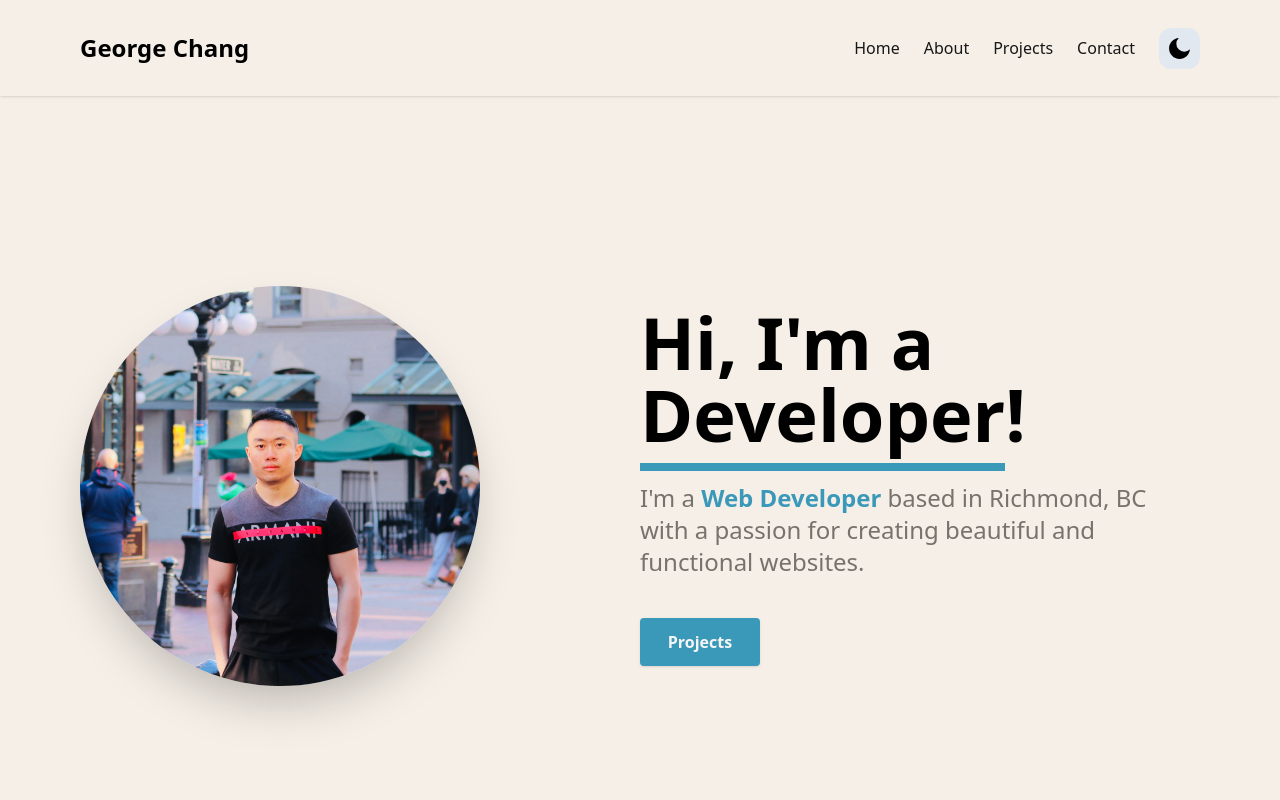
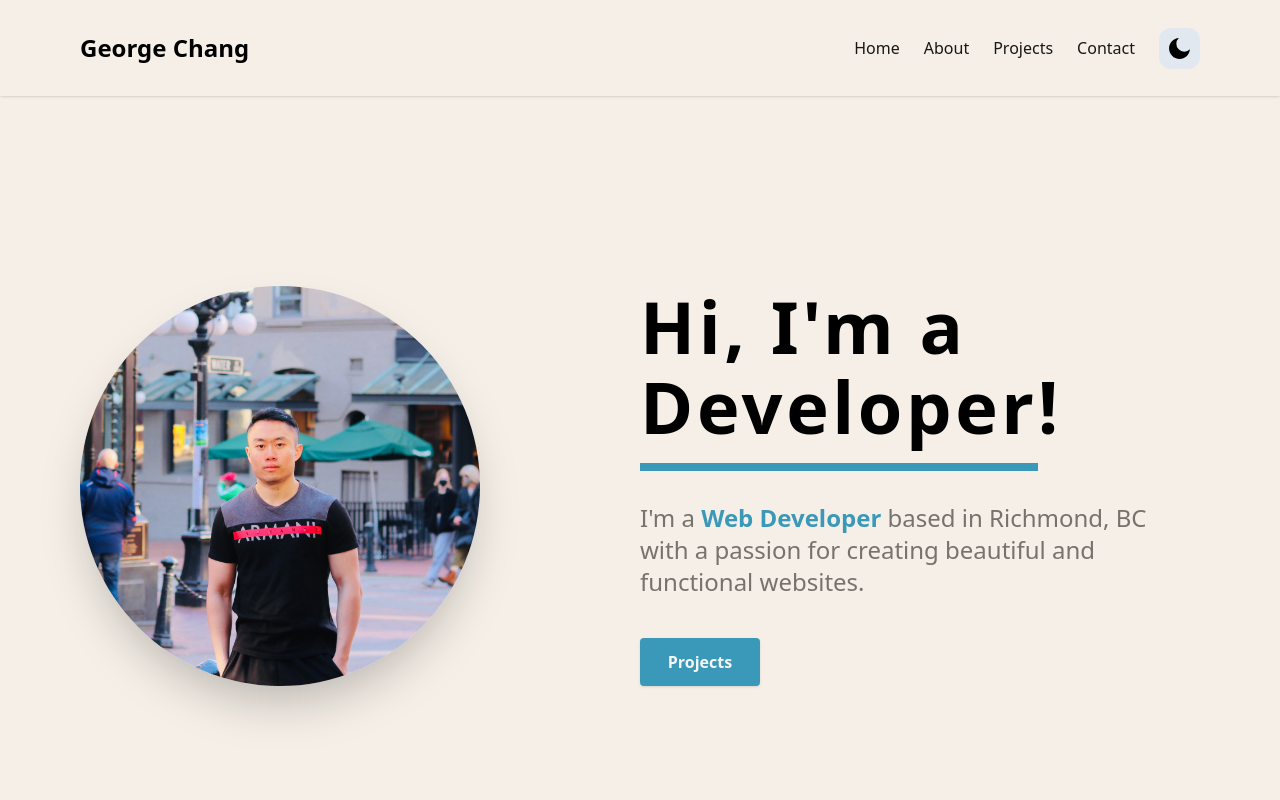
Before and after one commit to xsova113/gc-portfolio, a Next.js app: page / in a window 1280 px wide. Shown: the top 800 px of the page. Built offline with nearby package versions, Linux system fonts and the light colour scheme.

Commit message:
update styling

```diff
--- a/components/sections/HeroSection.tsx
+++ b/components/sections/HeroSection.tsx
@@ -49,10 +49,10 @@ export default function HeroSection() {
           className={`md:mt-2 md:w-3/5 flex flex-col gap-4 max-md:items-center flex-1`}
           viewport={{ once: true }}
         >
-          <h1 className="font-bold text-5xl mt-6 md:text-7xl md:mt-0">
+          <h1 className="font-bold text-5xl mt-6 mb-6 tracking-wider md:leading-[80px] leading-[50px] md:text-7xl md:mt-0">
             Hi, I&apos;m a
             <br />
-            <span className="border-b-8 border-[#3A98B9]">{textArray[index]}</span>!
+            <span className="border-b-8 border-[#3A98B9] pb-2">{textArray[index]}</span>!
           </h1>
           <p className="text-lg text-stone-600/80 dark:text-stone-300 mt-4 mb-6 md:text-2xl">
             I&apos;m a&nbsp;
```
